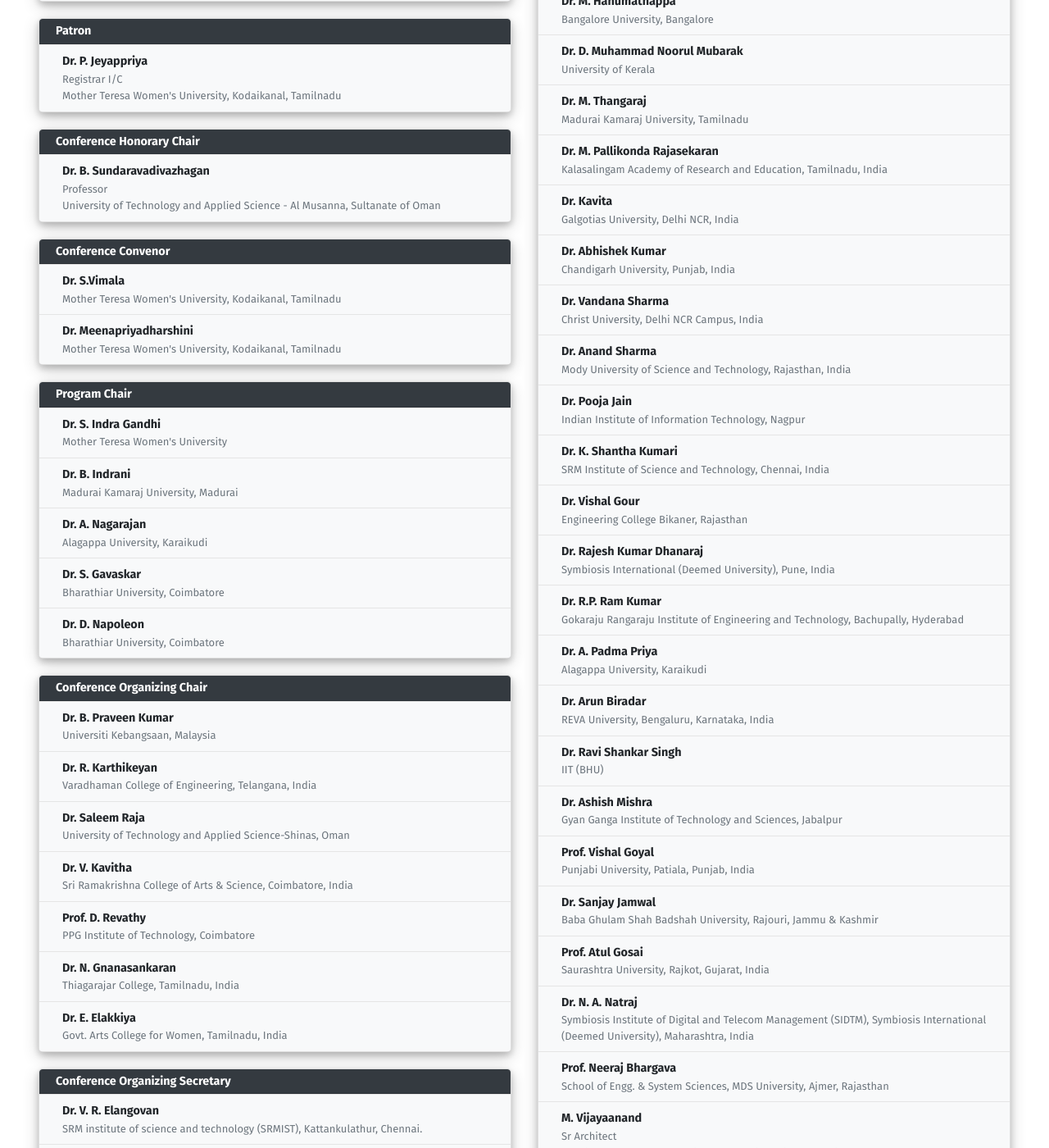
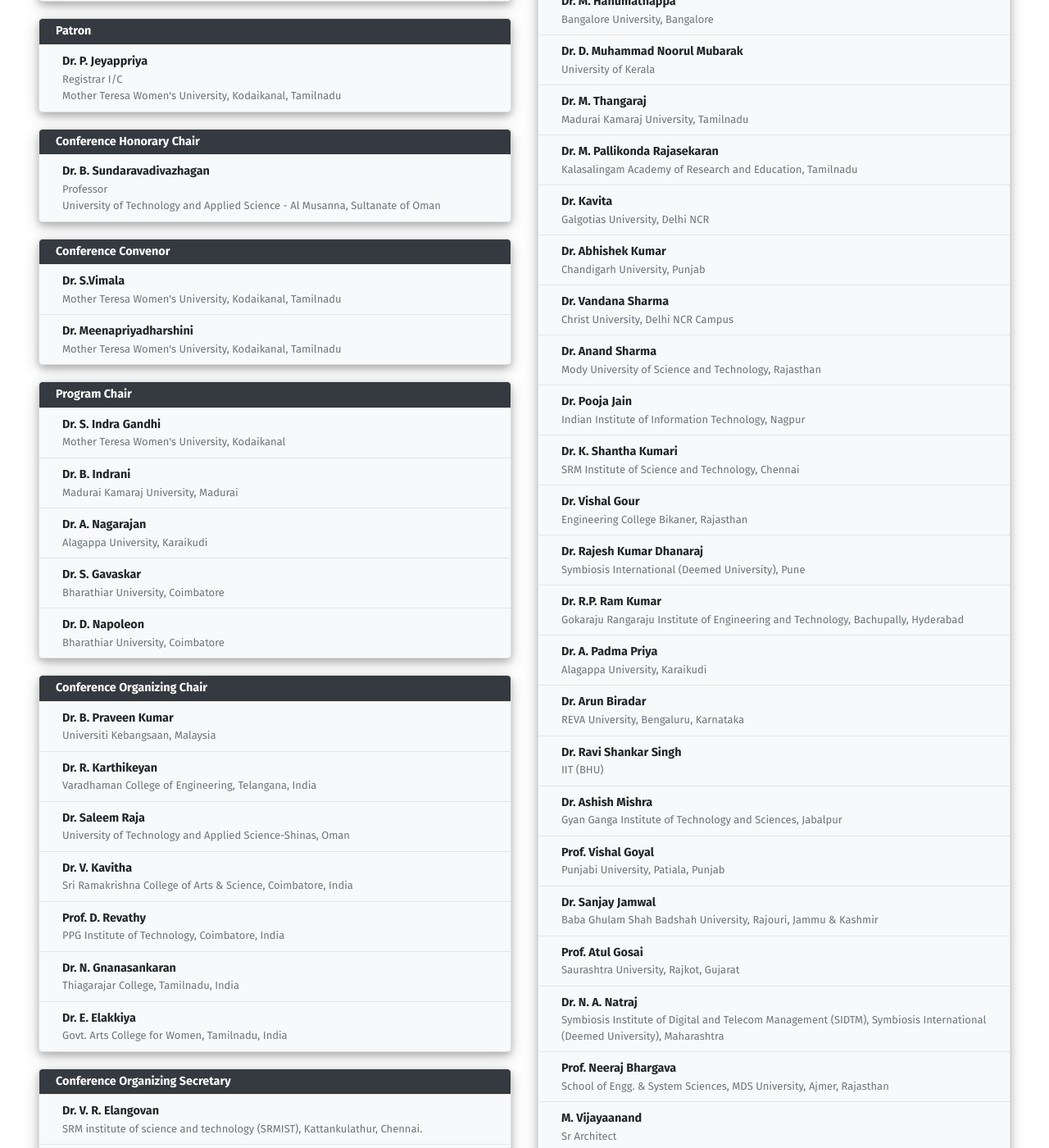
Before and after one commit to sravivarman/icaans_conf, a Jekyll site: the page built from organization.html, in a window 1280 px wide and 1400 px high, scrolled down 563 px. Shown: the whole window at 82% size. Built offline with Jekyll 4.4.1, drawn with Linux system fonts in a browser that asks for light colours; some of the changed text lies outside the part shown.

Commit message:
Update organization.yml

```diff
--- a/_data/organization.yml
+++ b/_data/organization.yml
@@ -31,7 +31,7 @@
   column: 1
   members:
   - name: Dr. S. Indra Gandhi
-    org: Mother Teresa Women's University
+    org: Mother Teresa Women's University, Kodaikanal
   - name: Dr. B. Indrani
     org: Madurai Kamaraj University, Madurai
   - name: Dr. A. Nagarajan
@@ -53,7 +53,7 @@
   - name: Dr. V. Kavitha
     org: Sri Ramakrishna College of Arts & Science, Coimbatore, India
   - name: Prof. D. Revathy
-    org: PPG Institute of Technology, Coimbatore
+    org: PPG Institute of Technology, Coimbatore, India
   - name: Dr. N. Gnanasankaran
     org: Thiagarajar College, Tamilnadu, India
   - name: Dr. E. Elakkiya
@@ -169,52 +169,52 @@
   - name: Dr. M. Thangaraj
     org: Madurai Kamaraj University, Tamilnadu
   - name: Dr. M. Pallikonda Rajasekaran
-    org: Kalasalingam Academy of Research and Education, Tamilnadu, India
+    org: Kalasalingam Academy of Research and Education, Tamilnadu
   - name: Dr. Kavita
-    org: Galgotias University, Delhi NCR, India
+    org: Galgotias University, Delhi NCR
   - name: Dr. Abhishek Kumar
-    org: Chandigarh University, Punjab, India
+    org: Chandigarh University, Punjab
   - name: Dr. Vandana Sharma
-    org: Christ University, Delhi NCR Campus, India
+    org: Christ University, Delhi NCR Campus
   - name: Dr. Anand Sharma
-    org: Mody University of Science and Technology, Rajasthan, India
+    org: Mody University of Science and Technology, Rajasthan
   - name: Dr. Pooja Jain
     org: Indian Institute of Information Technology, Nagpur
   - name: Dr. K. Shantha Kumari
-    org: SRM Institute of Science and Technology, Chennai, India
+    org: SRM Institute of Science and Technology, Chennai
   - name: Dr. Vishal Gour
     org: Engineering College Bikaner, Rajasthan
   - name: Dr. Rajesh Kumar Dhanaraj
-    org: Symbiosis International (Deemed University), Pune, India
+    org: Symbiosis International (Deemed University), Pune
   - name: Dr. R.P. Ram Kumar
     org: Gokaraju Rangaraju Institute of Engineering and Technology, Bachupally, Hyderabad
   - name: Dr. A. Padma Priya
     org: Alagappa University, Karaikudi
   - name: Dr. Arun Biradar
-    org: REVA University, Bengaluru, Karnataka, India
+    org: REVA University, Bengaluru, Karnataka
   - name: Dr. Ravi Shankar Singh
     org: IIT (BHU)
   - name: Dr. Ashish Mishra
     org: Gyan Ganga Institute of Technology and Sciences, Jabalpur
   - name: Prof. Vishal Goyal
-    org: Punjabi University, Patiala, Punjab, India
+    org: Punjabi University, Patiala, Punjab
   - name: Dr. Sanjay Jamwal
     org: Baba Ghulam Shah Badshah University, Rajouri, Jammu & Kashmir
   - name: Prof. Atul Gosai
-    org: Saurashtra University, Rajkot, Gujarat, India
+    org: Saurashtra University, Rajkot, Gujarat
   - name: Dr. N. A. Natraj
-    org: Symbiosis Institute of Digital and Telecom Management (SIDTM), Symbiosis International (Deemed University), Maharashtra, India
+    org: Symbiosis Institute of Digital and Telecom Management (SIDTM), Symbiosis International (Deemed University), Maharashtra
   - name: Prof. Neeraj Bhargava
     org: School of Engg. & System Sciences, MDS University, Ajmer, Rajasthan
   - name: M. Vijayaanand
-    org: Cognizant Technology Solutions, Chennai, Tamilnadu, India
+    org: Cognizant Technology Solutions, Chennai, Tamilnadu
     post: Sr Architect
 
 - title: Technical Committee Members
   column: 2
   members:
   - name: Dr. Neha Singhal
-    org: CHRIST (Deemed to be University) Dharmaram College, Karnataka, India
+    org: CHRIST (Deemed to be University) Dharmaram College, Karnataka
   - name: Dr. B. Murugeshwari
     org: Velammal Engineering College, Chennai
   - name: Dr. K. Kayathri
@@ -232,17 +232,17 @@
   - name: Dr. M. Balamurugan
     org: Bharathidasan University, Trichy
   - name: Dr. Gopinath Ganapathy
-    org: Bharathidasan University
+    org: Bharathidasan University, Trichy
   - name: Dr. P. Kalavathi
-    org: Gandhigram Rural Institute
+    org: Gandhigram Rural Institute, Dindigul
   - name: Dr. P. Shanmugavadivu
-    org: Gandhigram Rural Institute
+    org: Gandhigram Rural Institute, Dindigul
   - name: Dr. R.S. Bhuvaneswaran
     org: Anna University, Chennai
   - name: Dr. E. Srie Vidhya Janani
     org: Anna University, Madurai Campus
   - name: Dr. P. Thiyagarajan
-    org: Central University of Tamilnadu
+    org: Central University of Tamilnadu, Thiruvarur
   - name: Dr. G. Suganya
     org: VIT, Chennai
   - name: Dr. E. Chandra
@@ -266,10 +266,10 @@
   - name: Dr. R. Rengasamy
     org: Bharathidasan Government College for Women, Puducherry.
   - name: Dr. R. Kiruthiga
-    org: SRM Institute of Science and Technology (SRMIST), Kattankulathur, Chennai.
+    org: SRM Institute of Science and Technology (SRMIST), Kattankulathur, Chennai
   - name: Dr. Srividhya Murali
-    org: SRM Institute of Science and Technology (SRMIST), Kattankulathur, Chennai.
+    org: SRM Institute of Science and Technology (SRMIST), Kattankulathur, Chennai
   - name: Dr. K. Kavitha
-    org: Guru Nanak College, Velachery, Chennai.
+    org: Guru Nanak College, Velachery, Chennai
   - name: Dr. S. Ravivarman
-    org: Vardhaman College of Engineering, Telangana, India
+    org: Vardhaman College of Engineering, Telangana
```
